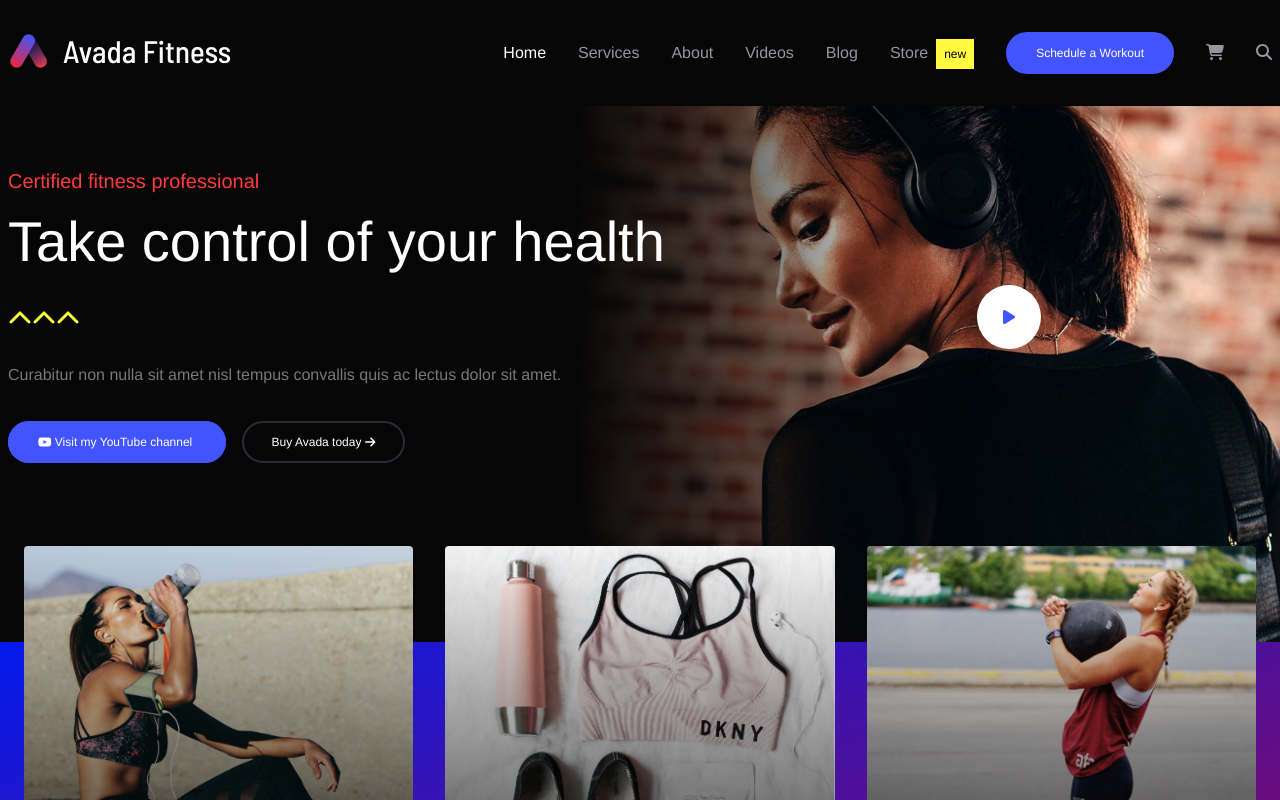
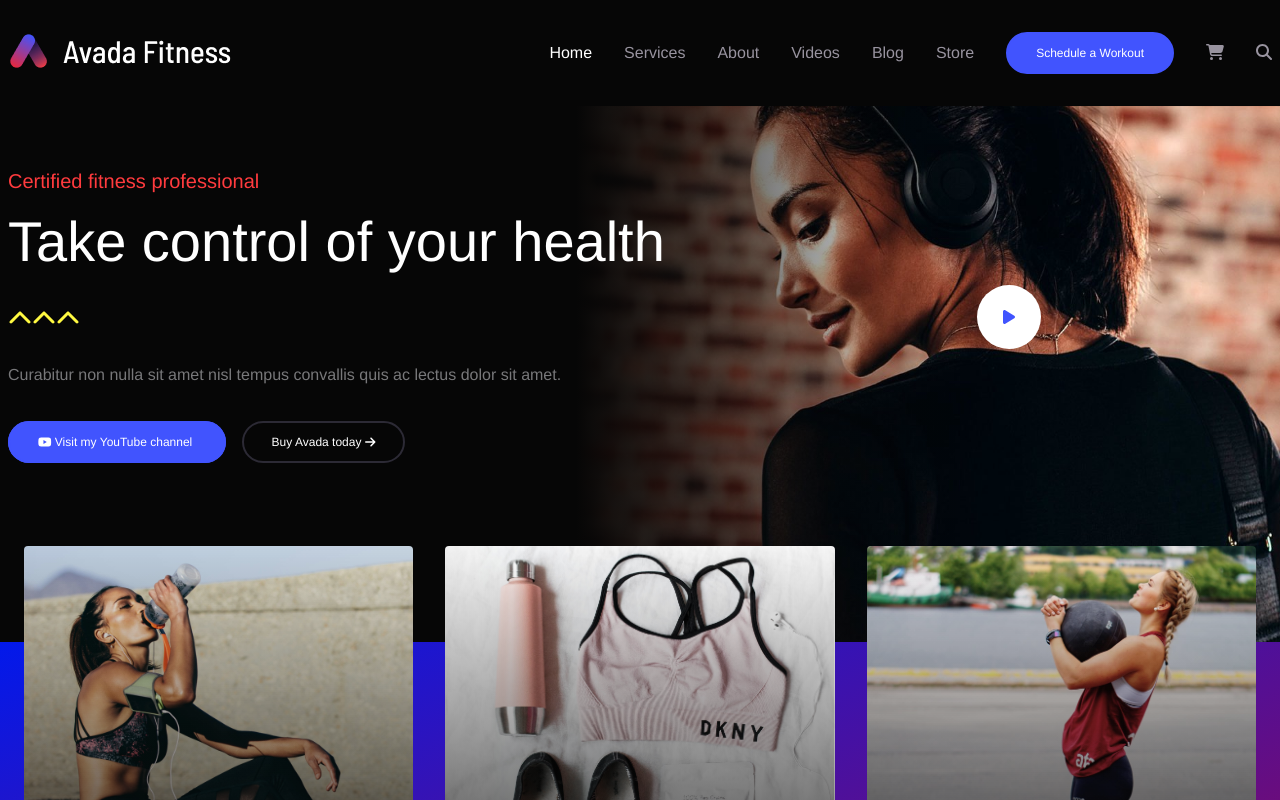
Before and after one commit to MirkOrlando/proj-html-vuejs, a Vue app: page / in a window 1280 px wide. Shown: the top 800 px of the page. Built offline with nearby package versions, Linux system fonts and the light colour scheme.

Commit message:
create NavItemComponent

```diff
--- /dev/null
+++ b/src/components/NavItemComponent.vue
@@ -0,0 +1,29 @@
+<template>
+  <li :class="getNavItemClass(index)" @click="$emit('clickActive')">
+    <a href="#">{{ navItem }}</a>
+  </li>
+</template>
+
+<script>
+import state from "@/state.js";
+export default {
+  name: "NavItemComponent",
+  props: {
+    navItem: String,
+    index: Number,
+  },
+  methods: {
+    getNavItemClass(i) {
+      if (state.navItems[i] === "Store" && state.activeNavItem === i) {
+        return "active new";
+      } else if (state.navItems[i] === "Store") {
+        return "new";
+      } else if (state.activeNavItem === i) {
+        return "active";
+      } else {
+        return "";
+      }
+    },
+  },
+};
+</script>
--- a/src/components/SiteHeaderComponent.vue
+++ b/src/components/SiteHeaderComponent.vue
@@ -26,14 +26,13 @@
           </div>
           <div class="collapse-menu" ref="collapseMenu">
             <ul class="nav-items">
-              <li
+              <NavItem
+                :navItem="navItem"
+                :index="index"
                 v-for="(navItem, index) in navItems"
                 :key="index"
-                :class="getNavItemClass(index)"
-                @click="getActiveNavItem(index)"
-              >
-                <a href="#">{{ navItem }}</a>
-              </li>
+                @clickActive="getActiveNavItem(index)"
+              />
             </ul>
             <div class="nav-actions">
               <a href="#" class="btn btn-primary">Schedule a Workout</a>
@@ -58,8 +57,13 @@
 </template>
 
 <script>
+import state from "@/state.js";
+import NavItem from "@/components/NavItemComponent.vue";
 export default {
   name: "SiteHeaderComponent",
+  components: {
+    NavItem,
+  },
   data() {
     return {
       navItems: ["Home", "Services", "About", "Videos", "Blog", "Store"],
@@ -68,18 +72,7 @@ export default {
   },
   methods: {
     getActiveNavItem(i) {
-      this.activeNavItem = i;
-    },
-    getNavItemClass(i) {
-      if (this.navItems[i] === "Store" && this.activeNavItem === i) {
-        return "active new";
-      } else if (this.navItems[i] === "Store") {
-        return "new";
-      } else if (this.activeNavItem === i) {
-        return "active";
-      } else {
-        return "";
-      }
+      state.activeNavItem = i;
     },
     showMenu() {
       //console.log(this.$refs.collapseMenu);
--- /dev/null
+++ b/src/state.js
@@ -0,0 +1,8 @@
+import Vue from 'vue'
+
+const state = Vue.observable({
+    navItems: ["Home", "Services", "About", "Videos", "Blog", "Store"],
+    activeNavItem: 0,
+})
+
+export default state
```
